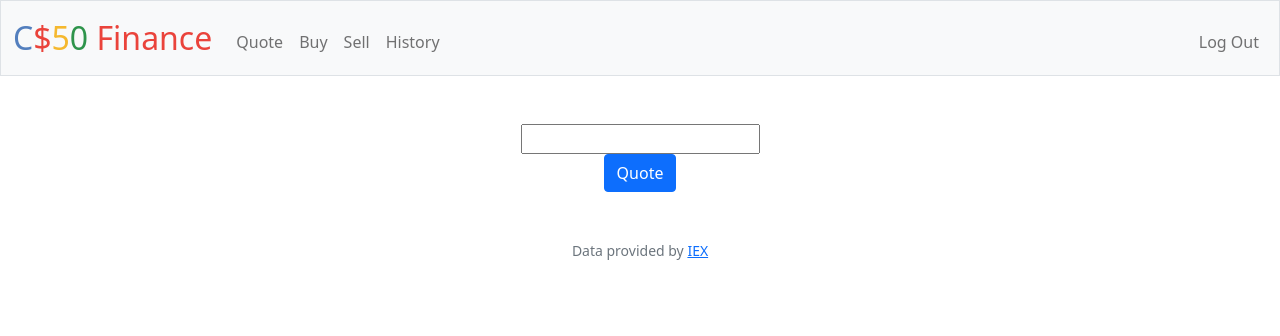
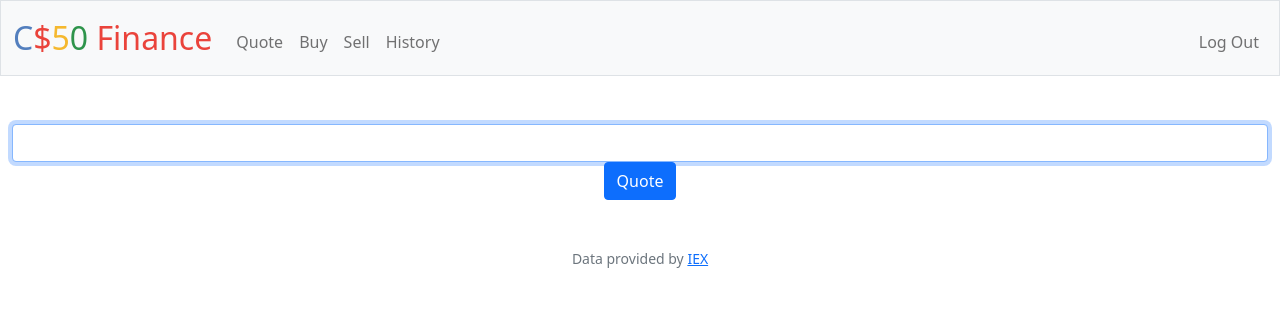
Before and after one commit to arfa544/cs50, a Flask app: page /quote in a window 1280 px wide. Shown: the top 336 px of the page. Run offline with Flask 2, Linux system fonts and the light colour scheme; a user stored in the database is signed in; some libraries are stand-ins or nearby versions.

Commit message:
Sat, Nov 12, 2022, 12:00 PM +00:00

```diff
--- a/finance/templates/quote.html
+++ b/finance/templates/quote.html
@@ -6,8 +6,8 @@
 
 {% block main %}
     <form action="/quote" method="post">
-        <div>
-            <input name="symbol" type="text">
+        <div class="form-group">
+            <input autocomplete="off" class="form-control" autofocus name="symbol" type="text">
         </div>
         <button class="btn btn-primary" type="submit">Quote</button>
     </form>
```
